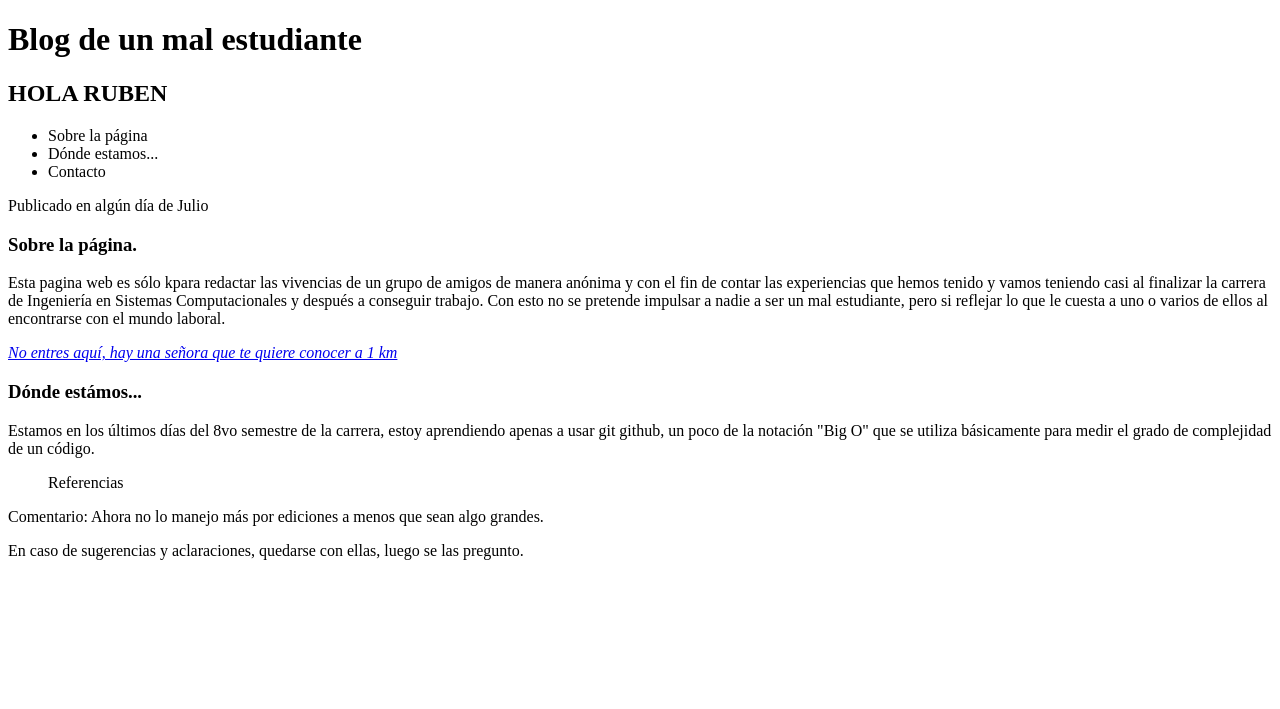
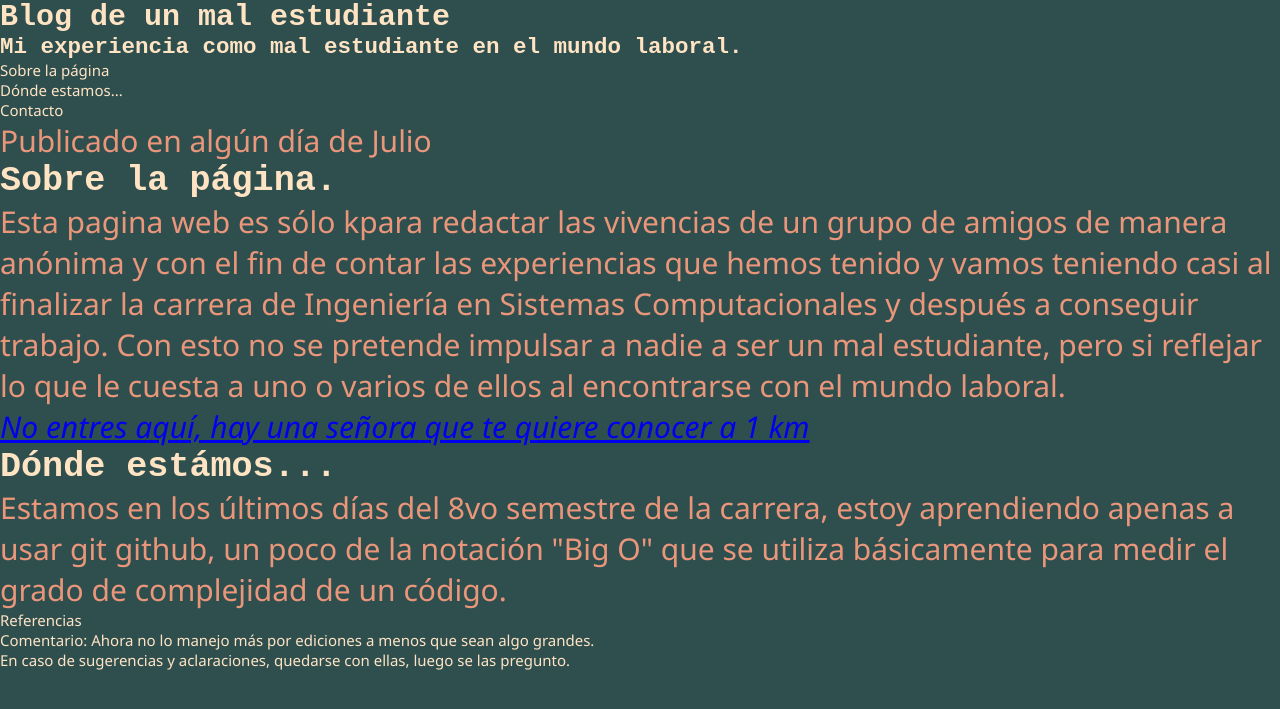
Before and after one commit to scr47One/scr47One.github.io, a PHP site: page / in a window 1280 px wide. Shown: the top 709 px of the page. Run offline with PHP 8.4, Linux system fonts and the light colour scheme.

Commit message:
cambio de colores en css y clases

```diff
--- a/estilo.css
+++ b/estilo.css
@@ -1,4 +1,34 @@
-.article {color: teal;}
-.address {color: chocolate;}
-.header {color:coral}
-.nav{color:brown}
+*{
+    padding: 0px;
+    margin: 0px;
+}
+
+
+.body
+{
+    font-size: 15px;
+    font-family: Segoe UI;
+    background-color: darkslategray;
+    color: bisque;
+}
+.body__header
+{
+    font: size 2em;
+    color: darksalmon;
+}
+.body__header__hgroup
+{
+    font-family: 'Courier New', Courier, monospace;
+    color: bisque;
+}
+.body__section
+{
+    font-size: 2em;
+    color: darksalmon;
+
+}
+.body__section__article__hgroup
+{
+    font-family: 'Courier New', Courier, monospace;
+    color: bisque;
+}
--- a/index.html
+++ b/index.html
@@ -11,8 +11,10 @@
     </head>
     <body class="body">
         <header class="body__header">
+        <hgroup class="body__header__hgroup">
             <h1 class="body__header__h1"> Blog de un mal estudiante </h1>
-            <h2 class="body__header__h2"> HOLA RUBEN </h2>
+            <h2 class="body__header__h2"> Mi experiencia como mal estudiante en el mundo laboral. </h2>
+        </hgroup>
         </header>
         <nav class="body__nav">
             <ul class="body__nav__ul">
@@ -24,7 +26,7 @@
         <section class="body__section">
             <article class="body__section__article">
                 <time>Publicado en algún día de Julio </time>
-               <hgroup class="body__section__hgroup">
+               <hgroup class="body__section__article__hgroup">
                 <h1> Sobre la página.</h1>
                </hgroup>
                 <p class="body__section__p">
```
